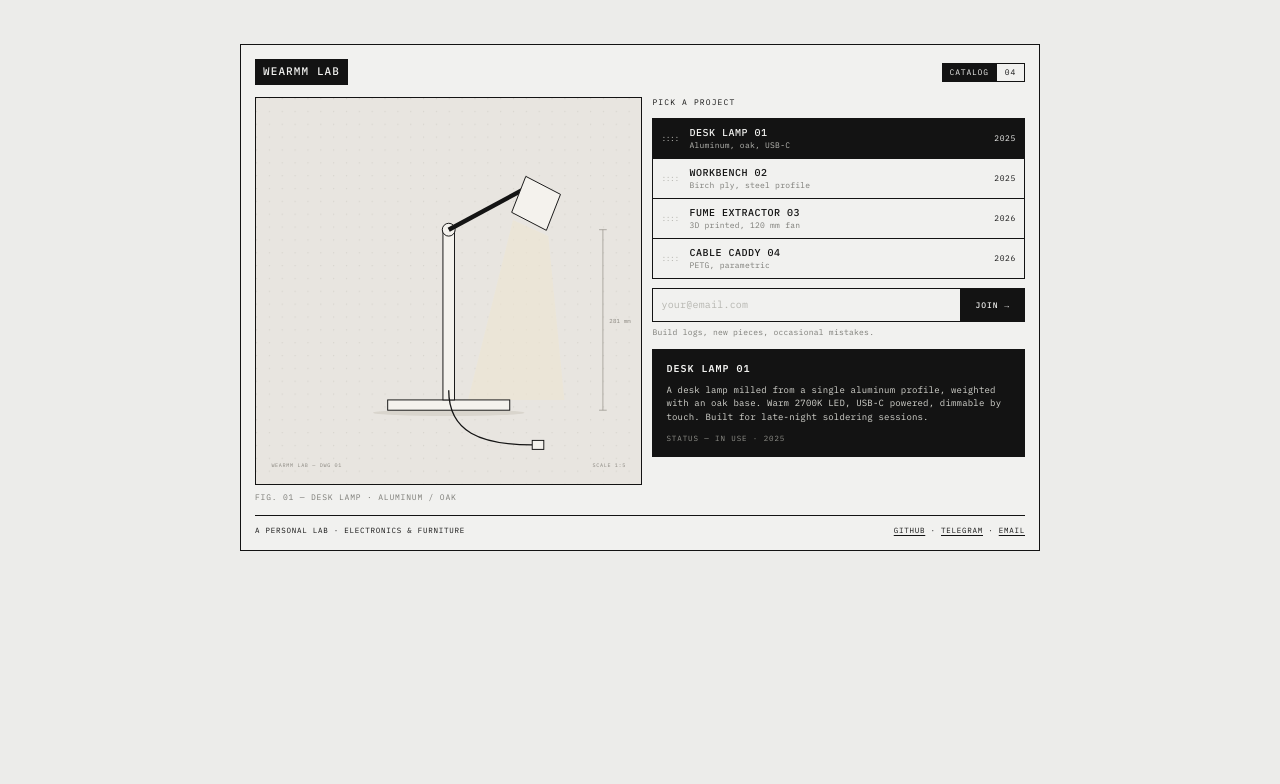
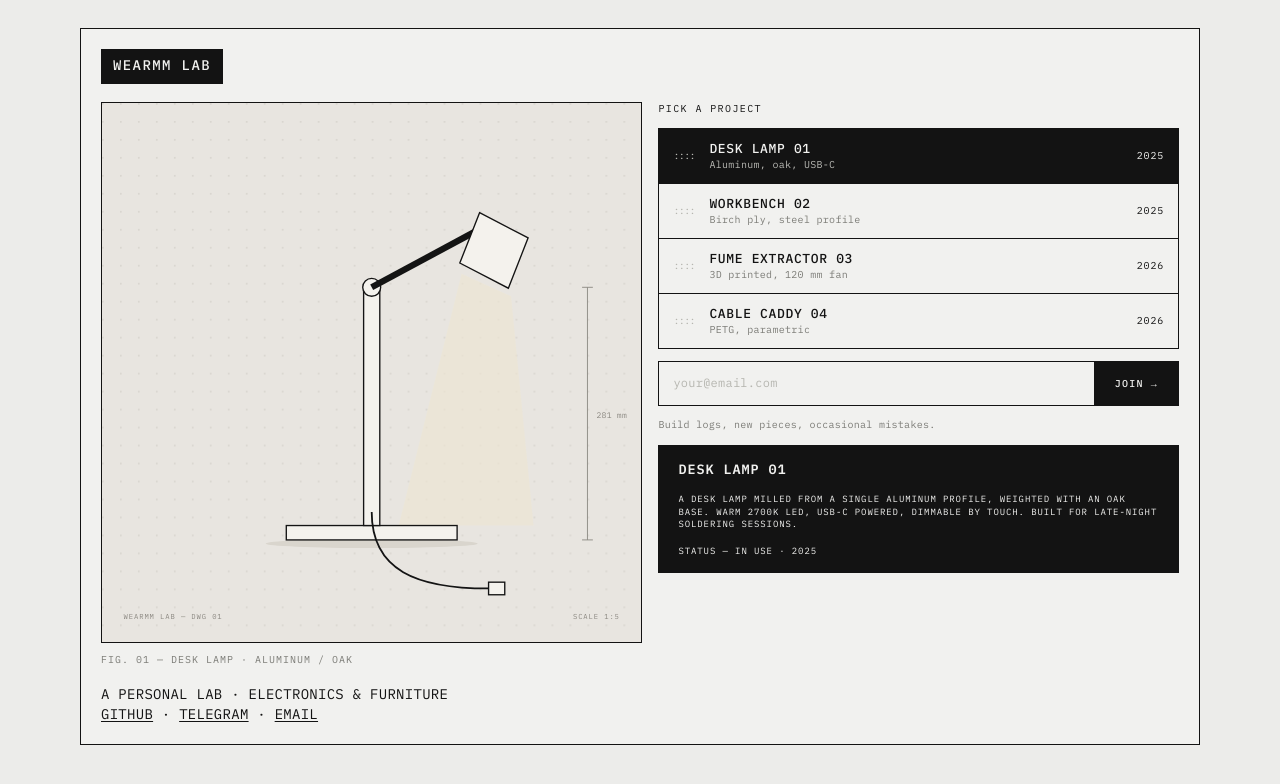
Before and after one commit to imaagleb/wearmmlab, a plain HTML site: page index.html in a window 1280 px wide. Drawn offline with Linux system fonts and the light colour scheme.

Commit message:
feat: bigger elements

```diff
--- a/index.html
+++ b/index.html
@@ -14,10 +14,6 @@
 
     <header class="head">
       <a class="logo" href="./">WEARMM&nbsp;LAB</a>
-      <div class="head-badge">
-        <span class="badge-black">CATALOG</span>
-        <span class="badge-outline">04</span>
-      </div>
     </header>
 
     <div class="grid">
@@ -226,9 +222,9 @@
     <footer class="foot">
       <p>A PERSONAL LAB · ELECTRONICS &amp; FURNITURE</p>
       <p class="foot-links">
-        <a href="#" rel="noopener">GITHUB</a> ·
-        <a href="#" rel="noopener">TELEGRAM</a> ·
-        <a href="mailto:hello@wearmm.lab">EMAIL</a>
+        <a href="https://github.com/imaagleb" target="_blank" rel="noopener noreferrer">GITHUB</a> ·
+        <a href="https://t.me/feelssostrange" target="_blank" rel="noopener noreferrer">TELEGRAM</a> ·
+        <a href="mailto:imaagleb@gmail.com">EMAIL</a>
       </p>
     </footer>
 
--- a/styles.css
+++ b/styles.css
@@ -22,11 +22,11 @@ body {
   display: flex;
   justify-content: center;
   align-items: flex-start;
-  padding: 44px 24px;
+  padding: 28px 32px;
   background: var(--bg);
   color: var(--ink);
   font-family: var(--mono);
-  font-size: 11px;
+  font-size: 14px;
   line-height: 1.4;
   letter-spacing: 0.02em;
   -webkit-font-smoothing: antialiased;
@@ -40,13 +40,13 @@ a {
 
 .sheet {
   width: 100%;
-  max-width: 800px;
+  max-width: 1120px;
   border: 1px solid var(--ink);
   background: var(--paper);
-  padding: 14px;
+  padding: 20px;
   display: flex;
   flex-direction: column;
-  gap: 12px;
+  gap: 18px;
 }
 
 /* ---- header ---- */
@@ -55,39 +55,19 @@ a {
   display: flex;
   align-items: center;
   justify-content: space-between;
-  gap: 12px;
+  gap: 18px;
 }
 
 .logo {
   display: inline-block;
-  padding: 5px 8px 6px;
+  padding: 7px 12px 8px;
   background: var(--ink);
   color: var(--paper);
-  font-size: 11px;
+  font-size: 14px;
   font-weight: 500;
   letter-spacing: 0.1em;
   text-decoration: none;
   white-space: nowrap;
-}
-
-.head-badge {
-  display: flex;
-  align-items: stretch;
-  font-size: 8px;
-  letter-spacing: 0.1em;
-  text-transform: uppercase;
-}
-
-.badge-black {
-  background: var(--ink);
-  color: var(--paper);
-  padding: 4px 8px;
-}
-
-.badge-outline {
-  border: 1px solid var(--ink);
-  border-left: 0;
-  padding: 3px 8px;
 }
 
 /* ---- grid ---- */
@@ -95,7 +75,7 @@ a {
 .grid {
   display: grid;
   grid-template-columns: 1.04fr 1fr;
-  gap: 10px;
+  gap: 16px;
   align-items: start;
 }
 
@@ -132,8 +112,8 @@ a {
 }
 
 .figcaption {
-  margin-top: 7px;
-  font-size: 8px;
+  margin-top: 10px;
+  font-size: 10px;
   letter-spacing: 0.1em;
   color: var(--muted);
   text-transform: uppercase;
@@ -145,11 +125,11 @@ a {
   min-width: 0;
   display: flex;
   flex-direction: column;
-  gap: 9px;
+  gap: 12px;
 }
 
 .eyebrow {
-  font-size: 8px;
+  font-size: 10px;
   letter-spacing: 0.14em;
   text-transform: uppercase;
 }
@@ -164,10 +144,10 @@ a {
 .card {
   position: relative;
   display: grid;
-  grid-template-columns: 26px minmax(0, 1fr) auto;
+  grid-template-columns: 32px minmax(0, 1fr) auto;
   align-items: center;
-  gap: 2px;
-  padding: 7px 8px;
+  gap: 4px;
+  padding: 11px 14px;
   border: 1px solid var(--ink);
   border-bottom: 0;
   background: transparent;
@@ -188,7 +168,7 @@ a {
 }
 
 .card-mark {
-  font-size: 8px;
+  font-size: 10px;
   letter-spacing: -0.06em;
   color: var(--faint);
   user-select: none;
@@ -200,7 +180,7 @@ a {
 
 .card-title {
   display: block;
-  font-size: 10px;
+  font-size: 13px;
   font-weight: 500;
   letter-spacing: 0.05em;
   white-space: nowrap;
@@ -210,7 +190,7 @@ a {
 
 .card-sub {
   display: block;
-  font-size: 8px;
+  font-size: 10px;
   letter-spacing: 0.03em;
   color: var(--muted);
   white-space: nowrap;
@@ -219,9 +199,9 @@ a {
 }
 
 .card-year {
-  font-size: 8px;
+  font-size: 10px;
   letter-spacing: 0.08em;
-  padding-left: 8px;
+  padding-left: 12px;
 }
 
 .card:not(.is-active):hover {
@@ -256,10 +236,10 @@ a {
   min-width: 0;
   border: 0;
   background: transparent;
-  padding: 9px 8px;
+  padding: 13px 14px;
   color: var(--ink);
   font: inherit;
-  font-size: 10px;
+  font-size: 12px;
   letter-spacing: 0.02em;
   outline: none;
 }
@@ -273,9 +253,9 @@ a {
   border-left: 1px solid var(--ink);
   background: var(--ink);
   color: var(--paper);
-  padding: 0 14px;
+  padding: 0 20px;
   font: inherit;
-  font-size: 8px;
+  font-size: 10px;
   font-weight: 500;
   letter-spacing: 0.12em;
   cursor: pointer;
@@ -291,8 +271,8 @@ a {
 }
 
 .note {
-  margin-top: -4px;
-  font-size: 8px;
+  margin-top: 0;
+  font-size: 10px;
   letter-spacing: 0.03em;
   color: var(--muted);
 }
@@ -303,44 +283,13 @@ a {
   margin-top: 1px;
   background: var(--ink);
   color: var(--paper);
-  padding: 13px 14px 12px;
+  padding: 18px 20px 16px;
   display: flex;
   flex-direction: column;
-  gap: 7px;
-}
-
-.blackbox h2 {
-  font-size: 10px;
-  font-weight: 600;
-  letter-spacing: 0.1em;
-  text-transform: uppercase;
-}
-
-.blackbox p {
+  gap: 14px;
+  border-top: 1px solid var(--ink);
+  padding-top: 14px;
   font-size: 9px;
-  line-height: 1.55;
-  letter-spacing: 0.02em;
-  color: #d6d6d0;
-}
-
-.blackbox .bb-meta {
-  margin-top: 2px;
-  font-size: 7.5px;
-  letter-spacing: 0.12em;
-  color: #8f8f89;
-  text-transform: uppercase;
-}
-
-/* ---- footer ---- */
-
-.foot {
-  display: flex;
-  align-items: baseline;
-  justify-content: space-between;
-  gap: 10px;
-  border-top: 1px solid var(--ink);
-  padding-top: 9px;
-  font-size: 7.5px;
   letter-spacing: 0.1em;
   text-transform: uppercase;
 }
@@ -363,9 +312,9 @@ a {
 
 /* ---- responsive ---- */
 
-@media (max-width: 720px) {
+@media (max-width: 960px) {
   body {
-    padding: 14px;
+    padding: 20px;
   }
 
   .grid {
@@ -375,7 +324,7 @@ a {
   .foot {
     flex-direction: column;
     align-items: flex-start;
-    gap: 5px;
+    gap: 8px;
   }
 
   .card-title {
```
